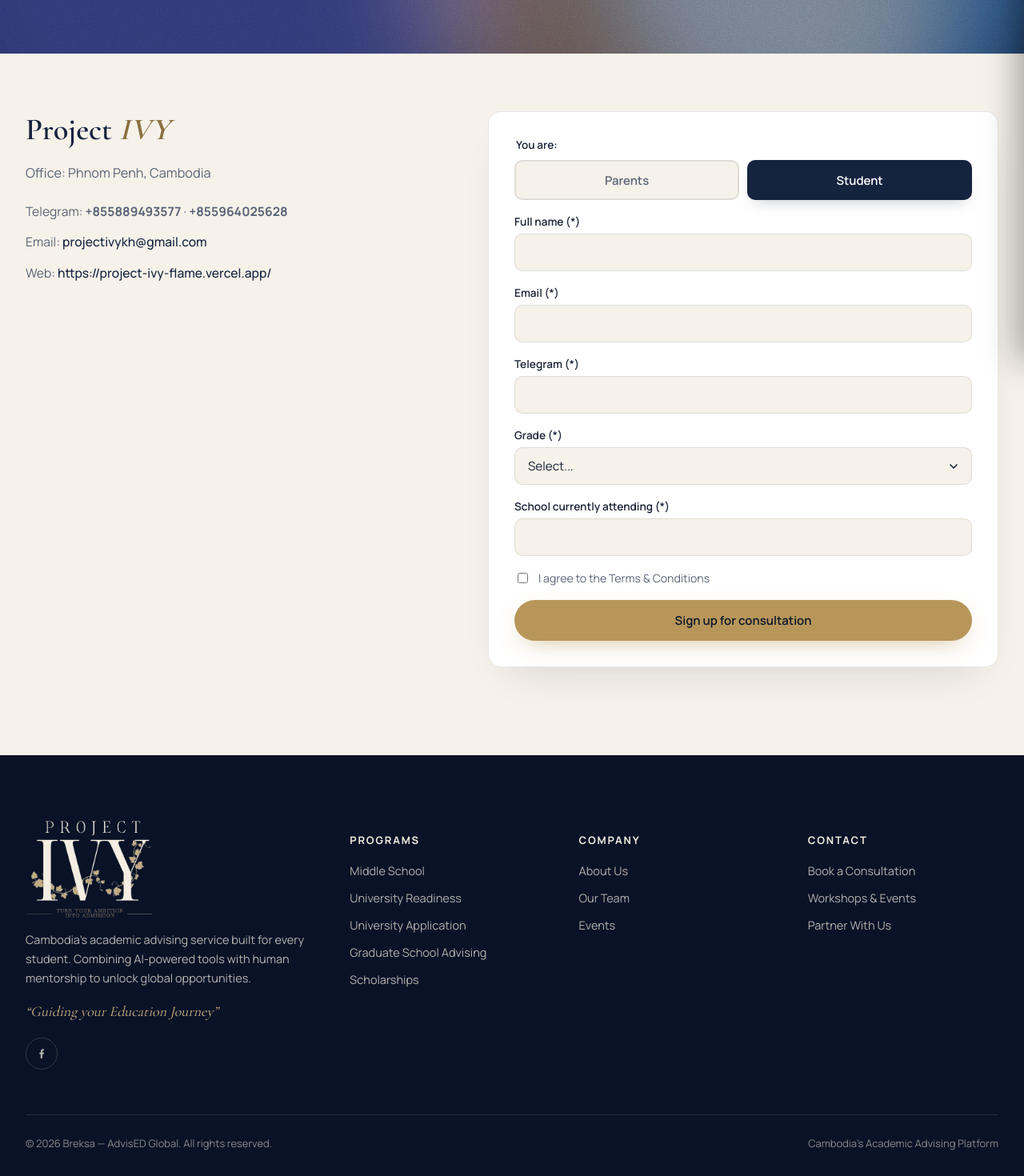
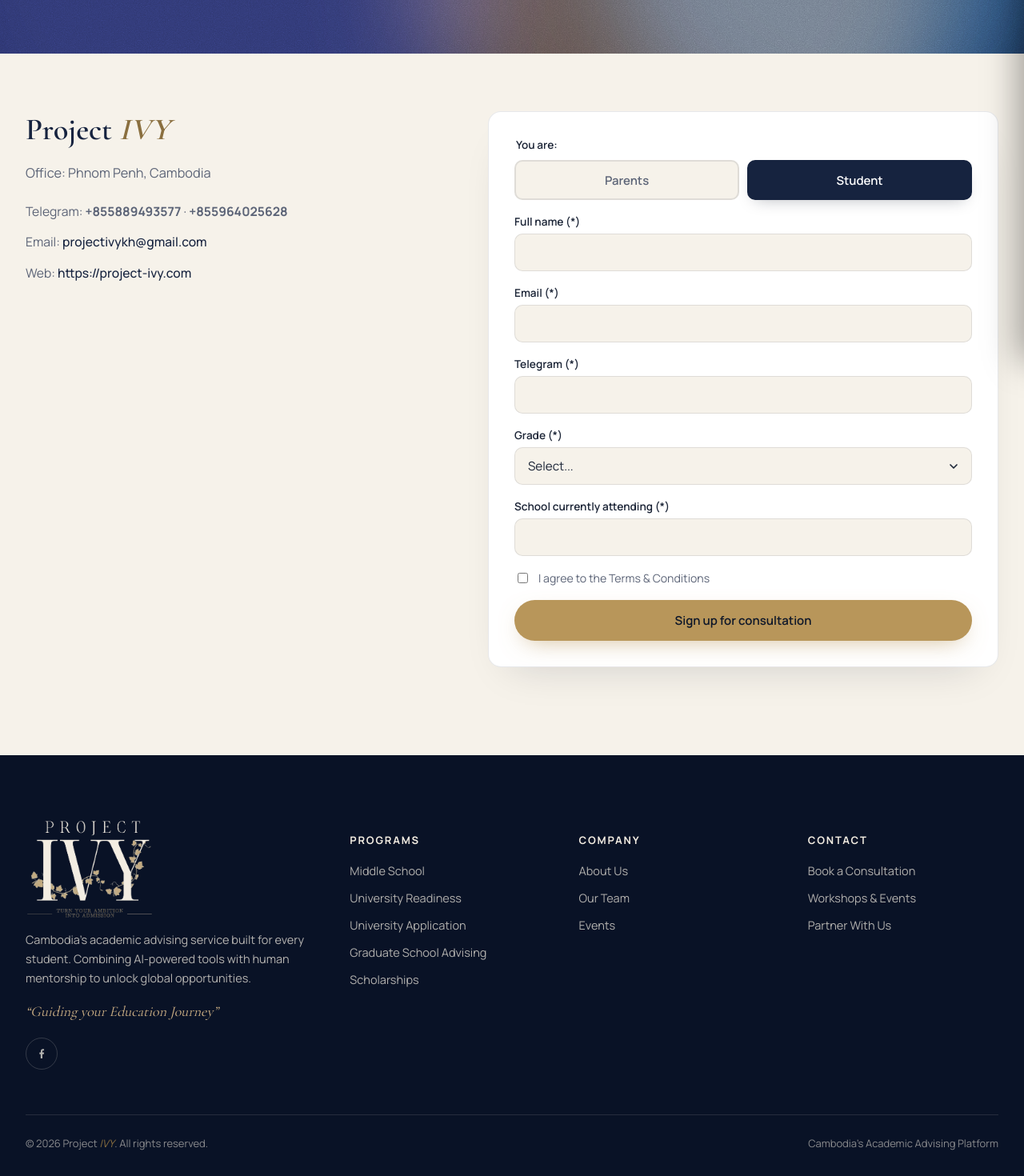
Before and after one commit to dphearom/projectIvy, a Next.js app: page /contact in a window 1280 px wide. Shown: the part 349-1819 px from the top of the page at 80% size. Built offline with nearby package versions, Linux system fonts and the light colour scheme.

Commit message:
remove breksa related

```diff
--- a/app/(auth)/layout.tsx
+++ b/app/(auth)/layout.tsx
@@ -1,7 +1,7 @@
 import type { Metadata } from "next";
 
 export const metadata: Metadata = {
-  title: "Login | Project IVY – AdvisED Global",
+  title: "Login | Project IVY",
 };
 
 export default function AuthLayout({
--- a/app/(main)/about/page.tsx
+++ b/app/(main)/about/page.tsx
@@ -10,7 +10,7 @@
 import FinalCTA from "@/components/sections/FinalCTA";
 
 export const metadata: Metadata = {
-  title: "About | Project IVY – AdvisED Global",
+  title: "About | Project IVY",
   description:
     "Project IVY mission, vision, team, and why Cambodian students choose us — an educational advisory organization built by Khmer scholars.",
 };
--- a/app/(main)/camps/page.tsx
+++ b/app/(main)/camps/page.tsx
@@ -5,7 +5,7 @@
 import FinalCTA from "@/components/sections/FinalCTA";
 
 export const metadata: Metadata = {
-  title: "Camps | Project IVY – AdvisED Global",
+  title: "Camps | Project IVY",
   description:
     "Service & Cultural Immersion Programs — immersive week-long programs that build leadership, empathy, and global perspective.",
 };
--- a/app/(main)/contact/page.tsx
+++ b/app/(main)/contact/page.tsx
@@ -4,7 +4,7 @@
 import ContactSection from "@/components/ContactSection";
 
 export const metadata: Metadata = {
-  title: "Contact | Project IVY – AdvisED Global",
+  title: "Contact | Project IVY",
   description: "Contact Project Ivy for a free consultation with an academic advisor.",
 };
 
--- a/app/(main)/events/[slug]/page.tsx
+++ b/app/(main)/events/[slug]/page.tsx
@@ -26,7 +26,7 @@
 export async function generateMetadata({ params }: PageProps): Promise<Metadata> {
   const { slug } = await params;
   const event = await getEventBySlug(slug);
-  if (!event) return { title: "Event Not Found | Breksa – AdvisED Global" };
+  if (!event) return { title: "Event Not Found | Project IVY" };
   return {
     title: `${event.title} | Breksa Events`,
     description: event.overview,
--- a/app/(main)/events/page.tsx
+++ b/app/(main)/events/page.tsx
@@ -6,7 +6,7 @@
 import { getAllEvents } from "@/lib/events";
 
 export const metadata: Metadata = {
-  title: "Events | Project IVY – AdvisED Global",
+  title: "Events | Project IVY",
   description:
     "Workshops, bootcamps, and upcoming events — all in one place at Project IVY.",
 };
--- a/app/(main)/page.tsx
+++ b/app/(main)/page.tsx
@@ -9,7 +9,7 @@
 import FeaturedNews from "@/components/sections/FeaturedNews";
 
 export const metadata: Metadata = {
-  title: "Project IVY – AdvisED Global | Turn Your Ambition Into Admission",
+  title: "Project IVY | Turn Your Ambition Into Admission",
   description:
     "Cambodia's academic advising service built for every student. Combining AI-powered tools with human mentorship to unlock global opportunities.",
 };
--- a/app/(main)/programmes/page.tsx
+++ b/app/(main)/programmes/page.tsx
@@ -5,7 +5,7 @@
 import FinalCTA from "@/components/sections/FinalCTA";
 
 export const metadata: Metadata = {
-  title: "Advising Program | Project IVY – AdvisED Global",
+  title: "Advising Program | Project IVY",
   description:
     "University Readiness and Application programs — personalized advising from Grade 9 to admission.",
 };
--- a/app/(main)/scholarships/page.tsx
+++ b/app/(main)/scholarships/page.tsx
@@ -5,7 +5,7 @@
 import FinalCTA from "@/components/sections/FinalCTA";
 
 export const metadata: Metadata = {
-  title: "Scholarships | Project IVY – AdvisED Global",
+  title: "Scholarships | Project IVY",
   description:
     "Need-based scholarships for university applications and IELTS — financial support for motivated students at Project IVY.",
 };
--- a/app/layout.tsx
+++ b/app/layout.tsx
@@ -16,7 +16,7 @@
 });
 
 export const metadata: Metadata = {
-  title: "Project IVY – AdvisED Global | Turn Your Ambition Into Admission",
+  title: "Project IVY | Turn Your Ambition Into Admission",
   description:
     "Cambodia's academic advising service built for every student. Combining AI-powered tools with human mentorship to unlock global opportunities.",
 };
--- a/components/ContactSection.tsx
+++ b/components/ContactSection.tsx
@@ -26,10 +26,10 @@
           <li>
             Web:{" "}
             <a
-              href="https://project-ivy-flame.vercel.app/"
+              href="https://project-ivy.com"
               className="text-navy font-medium transition-colors duration-200 hover:text-gold-deep"
             >
-              https://project-ivy-flame.vercel.app/
+              https://project-ivy.com
             </a>
           </li>
         </ul>
--- a/components/Footer.tsx
+++ b/components/Footer.tsx
@@ -90,7 +90,9 @@
       </div>
 
       <div className="mt-14 pt-6.5 border-t border-[rgba(243,237,226,0.12)] flex justify-between items-center gap-4 text-[13px] text-[rgba(243,237,226,0.55)] max-[640px]:flex-col max-[640px]:items-start">
-        <span>© 2026 Breksa — AdvisED Global. All rights reserved.</span>
+        <span>
+          © 2026 Project <span className="ivy-brand">IVY</span>. All rights reserved.
+        </span>
         <span>Cambodia&apos;s Academic Advising Platform</span>
       </div>
     </div>
```
